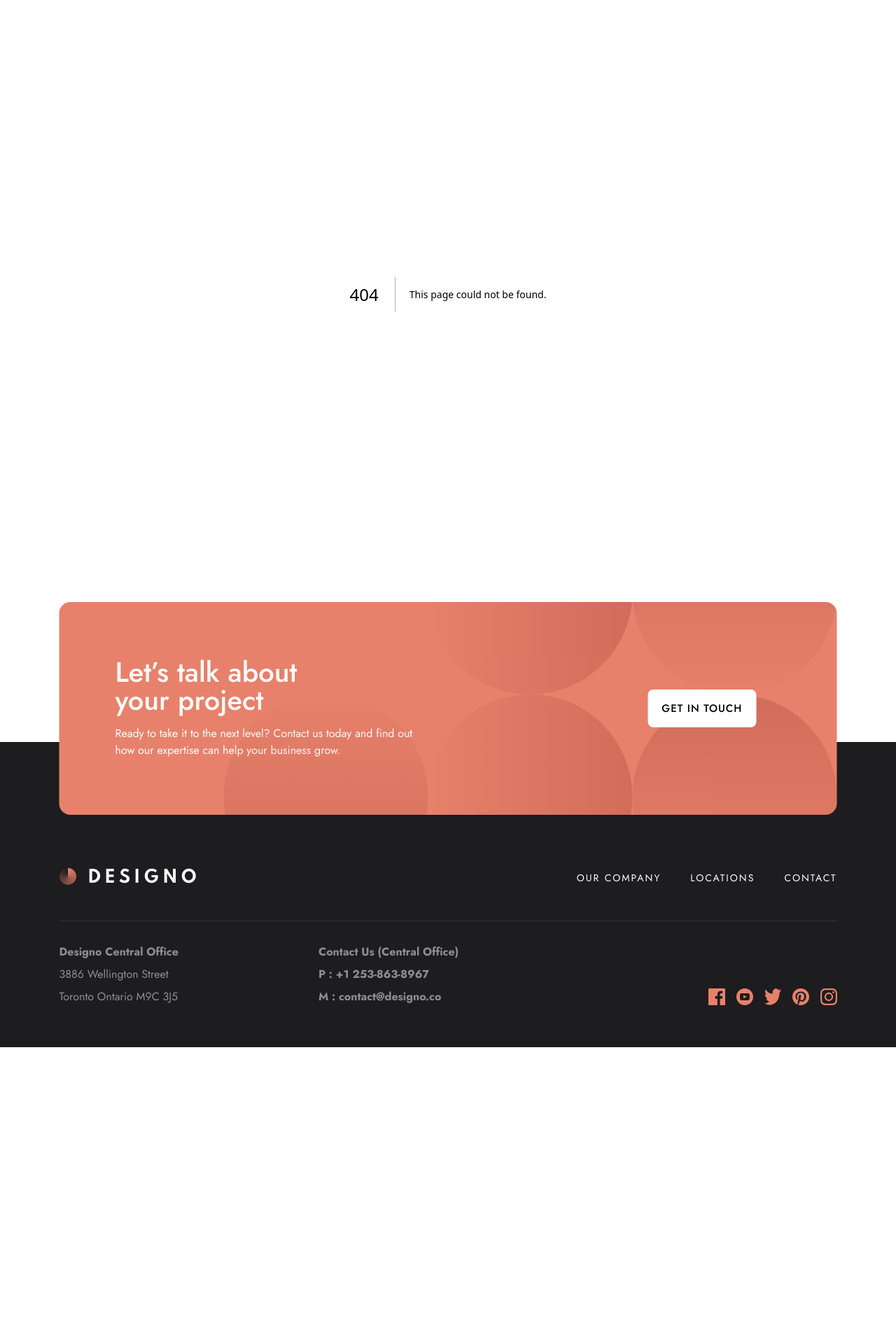
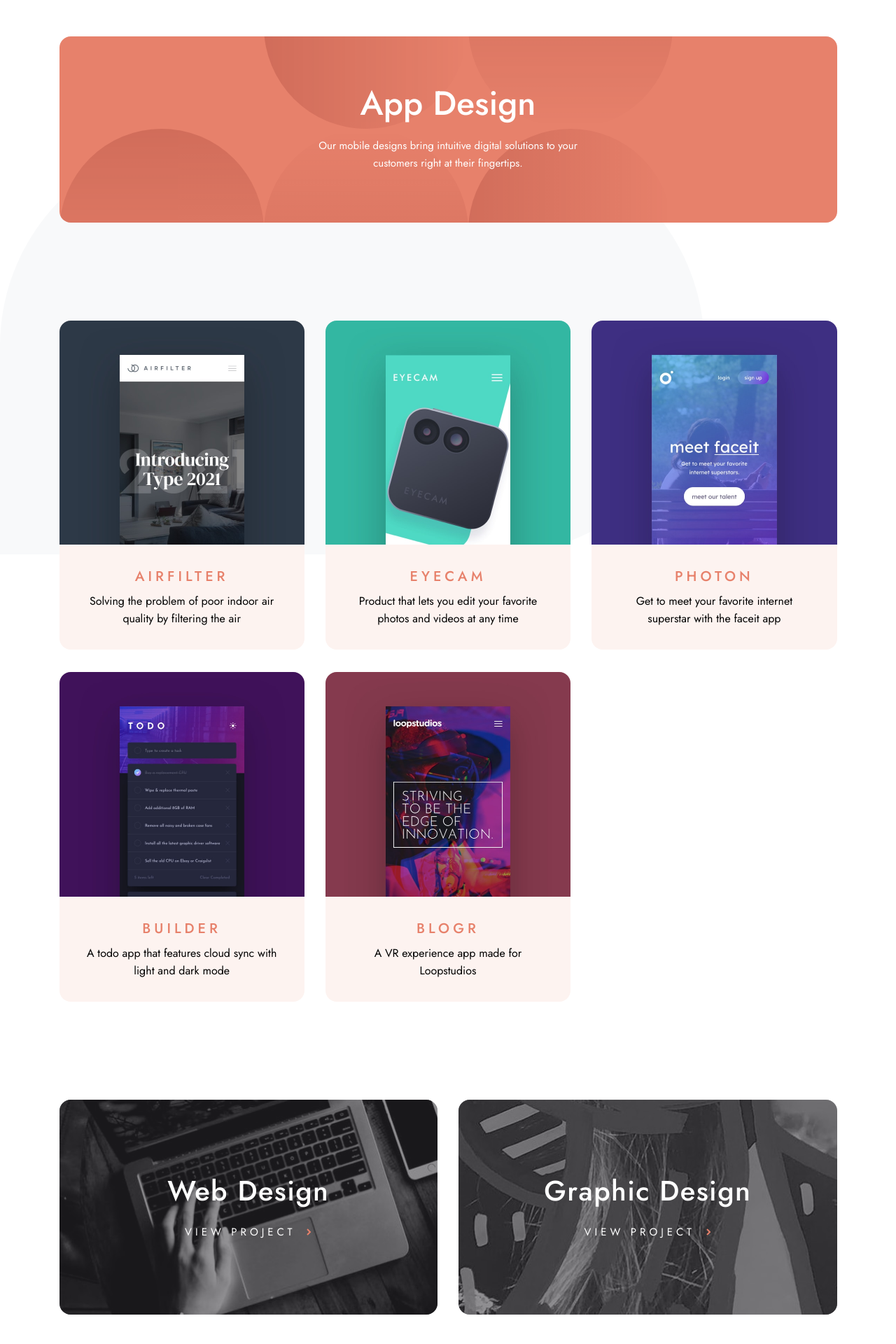
Before and after one commit to BenjaminBatres/Designo, a Next.js app: page /app-design in a window 1280 px wide. Before the commit this address had no page. Shown: the part 80-2000 px from the top of the page at 70% size. Before the commit the page ends 1576 px from the top, so only its background shows below. Built offline with nearby package versions, Linux system fonts and the light colour scheme.

Commit message:
feat: implemented app design page

```diff
--- /dev/null
+++ b/app/app-design/page.tsx
@@ -0,0 +1,52 @@
+import banner from "../assets/app-design/desktop/bg-pattern-intro-app.svg";
+import HeroBanner from "../components/HeroBanner";
+import ServicesShowCase from "../components/Sections/ServicesShowCase";
+import ProjectsSections from "../components/Sections/ProjectsSections";
+
+import AirFilter from "../assets/app-design/desktop/image-airfilter.jpg";
+import EyeCam from "../assets/app-design/desktop/image-eyecam.jpg";
+import Faceit from "../assets/app-design/desktop/image-faceit.jpg";
+import Todo from "../assets/app-design/desktop/image-todo.jpg";
+import Loopstudios from "../assets/app-design/desktop/image-loopstudios.jpg";
+export default function page() {
+  const projects = [
+    {
+      image: AirFilter,
+      title: "Airfilter",
+      desc: "Solving the problem of poor indoor air quality by filtering the air",
+    },
+    {
+      image: EyeCam,
+      title: "Eyecam",
+      desc: "Product that lets you edit your favorite photos and videos at any time",
+    },
+    {
+      image: Faceit,
+      title: "Photon",
+      desc: "Get to meet your favorite internet superstar with the faceit app",
+    },
+    {
+      image: Todo,
+      title: "Builder",
+      desc: "A todo app that features cloud sync with light and dark mode",
+    },
+    {
+      image: Loopstudios,
+      title: "Blogr",
+      desc: "A VR experience app made for Loopstudios",
+    },
+  ];
+  return (
+    <>
+      <HeroBanner
+        bannerClassName="sm:-top-40 left-0"
+        banner={banner}
+        title="App Design"
+        desc="Our mobile designs bring intuitive digital solutions
+ to your customers right at their fingertips."
+      />
+      <ProjectsSections projects={projects} />
+      <ServicesShowCase />
+    </>
+  );
+}
--- a/app/components/Sections/ServicesShowCase.tsx
+++ b/app/components/Sections/ServicesShowCase.tsx
@@ -1,5 +1,6 @@
 "use client";
 import WebDesignImage from "../../assets/home/desktop/image-web-design-large.jpg";
+import webDesignImageSmall from "../../assets/home/desktop/image-web-design-small.jpg";
 import WebDesignImageTablet from "../../assets/home/tablet/image-web-design.jpg";
 import WebDesignImageMobile from "../../assets/home/mobile/image-web-design.jpg";
 import AppDesignImageDesktop from "../../assets/home/desktop/image-app-design.jpg";
@@ -15,6 +16,7 @@ export default function ServicesShowCase() {
   const services = [
     {
       imageDesktop: WebDesignImage,
+      imageSmall: webDesignImageSmall,
       imageTablet: WebDesignImageTablet,
       imageMobile: WebDesignImageMobile,
       title: "Web Design",
@@ -45,7 +47,9 @@ export default function ServicesShowCase() {
     <section
       className={`${pathname !== "/" ? "pt-25 pb-30 lg:py-20 px-7.5" : "pt-15 pb-20 lg:py-20 px-7.5"}`}
     >
-      <div className="max-w-277.75 mx-auto grid lg:grid-cols-2 gap-x-7.5 gap-y-6">
+      <div
+        className={`max-w-277.75 mx-auto grid lg:grid-cols-2 gap-x-7.5 ${pathname !== "/" ? "gap-y-0" : "gap-y-6"}`}
+      >
         {services
           .filter((service) => service.path !== pathname)
           .map((service, id) => (
@@ -58,6 +62,7 @@ export default function ServicesShowCase() {
               path={service.path}
               span={service.span}
               title={service.title}
+              imageSmall={service.imageSmall}
             />
           ))}
       </div>
--- a/app/components/ui/Service.tsx
+++ b/app/components/ui/Service.tsx
@@ -1,29 +1,46 @@
-
 import Image, { StaticImageData } from "next/image";
 import Link from "next/link";
-import RightArrow from "../../assets/shared/desktop/icon-right-arrow.svg"
-
+import RightArrow from "../../assets/shared/desktop/icon-right-arrow.svg";
 interface Services {
-    path: string
-    title: string
-    imageDesktop: StaticImageData
-    imageTablet: StaticImageData
-    imageMobile: StaticImageData
-    backgroundColor: string
-    span: string
+  path: string;
+  title: string;
+  imageDesktop: StaticImageData;
+  imageTablet: StaticImageData;
+  imageMobile: StaticImageData;
+  imageSmall?: StaticImageData;
+  backgroundColor: string;
+  span: string;
 }
-export default function Service({backgroundColor, imageDesktop, imageMobile, imageTablet, path, span, title}:Services) {
+export default function Service({
+  imageSmall,
+  imageDesktop,
+  imageMobile,
+  imageTablet,
+  path,
+  span,
+  title,
+}: Services) {
   return (
     <Link
       href={path}
       className={`relative rounded-2xl overflow-hidden group ${span}`}
     >
+      {imageSmall ? (
+        <Image
+          src={imageSmall}
+          alt=""
+          loading="eager"
+          className="w-full h-full hidden lg:block"
+        />
+      ) : (
         <Image
           src={imageDesktop}
           alt=""
           loading="eager"
-        className="w-full hidden lg:block"
+          className="w-full h-full hidden lg:block"
         />
+      )}
+
       <Image
         src={imageTablet}
         alt=""
@@ -34,7 +51,7 @@ export default function Service({backgroundColor, imageDesktop, imageMobile, ima
         src={imageMobile}
         alt=""
         loading="eager"
-        className="w-full sm:hidden h-62 object-cover"
+        className="w-full sm:hidden object-cover"
       />
       <div
         className={`absolute inset-0 bg-Dark-Grey/50 hover:bg-Peach/80 flex flex-col items-center justify-center gap-3 sm:gap-6 duration-300`}
```
Lines whose indentation alone changed are shown as unchanged.
